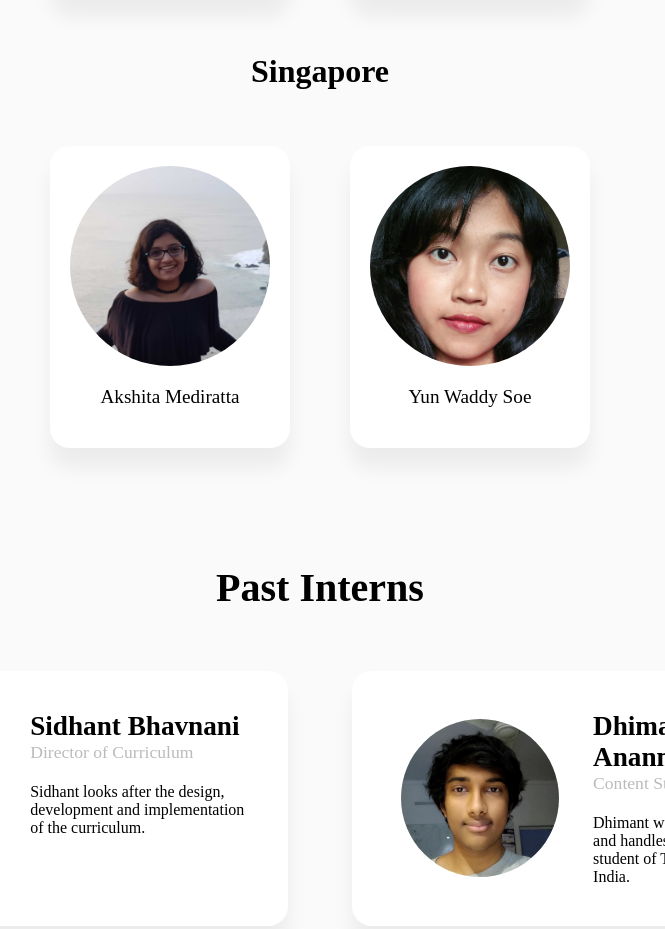
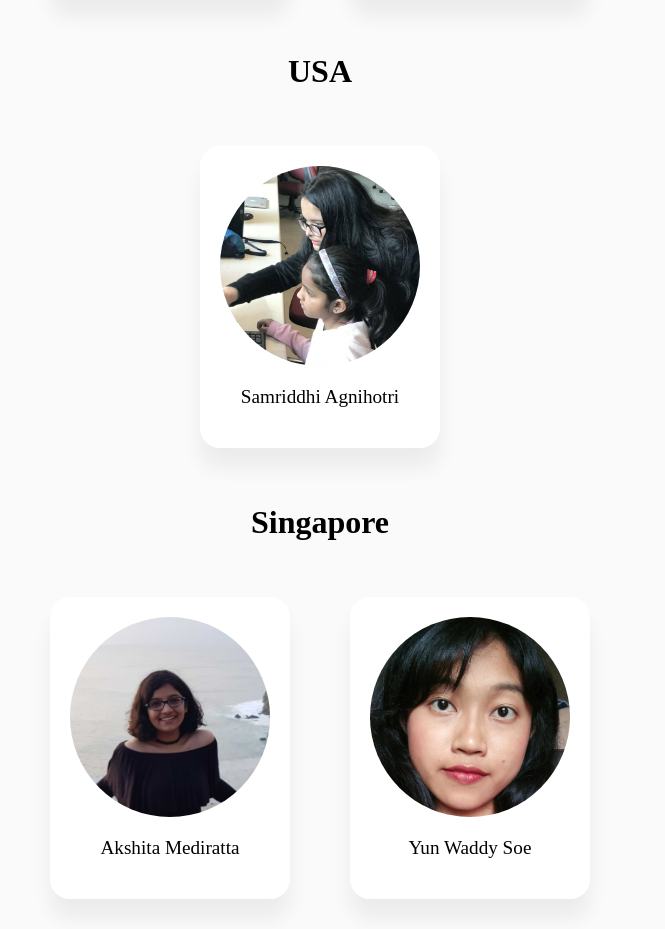
Before and after one commit to gogirlorganisation/thegirlcode.github.io, a website built with webpack: page src/about.html in a window 1280 px wide. Shown: the part 3600-4529 px from the top of the page, without its empty margins (320-985 px from the left). Built offline with nearby package versions, Linux system fonts and the light colour scheme; a web font is replaced by a local one.

Commit message:
Added a new USA chapter

```diff
--- a/src/about.html
+++ b/src/about.html
@@ -156,6 +156,18 @@
           </div>
         </div>
 
+
+        <div class="chapter">
+          <div class="name">USA</div>
+          <div class="members">
+            <div class="member">
+              <img src="../img/people/sam.jpeg" alt="Samriddhi Agnihotri" />
+              <div class="name">Samriddhi Agnihotri</div>
+            </div>
+          </div>
+        </div>
+
+
         <div class="chapter">
           <div class="name">Singapore</div>
           <div class="members">
--- a/src/static/data/team.json
+++ b/src/static/data/team.json
@@ -31,7 +31,8 @@
     "name": "Vanaj Moorthy",
     "designation": "Designer",
     "desc": "Vanaj looks after the design components of the website including,illustrations and animations. He is a student of The Shri Ram School, India.",
-    "img": "img/people/vanaj.jpg"
+    "img": "img/people/vanaj.jpg",
+    "past": true
   },
   {
     "name": "Srijon Sinha",
```
